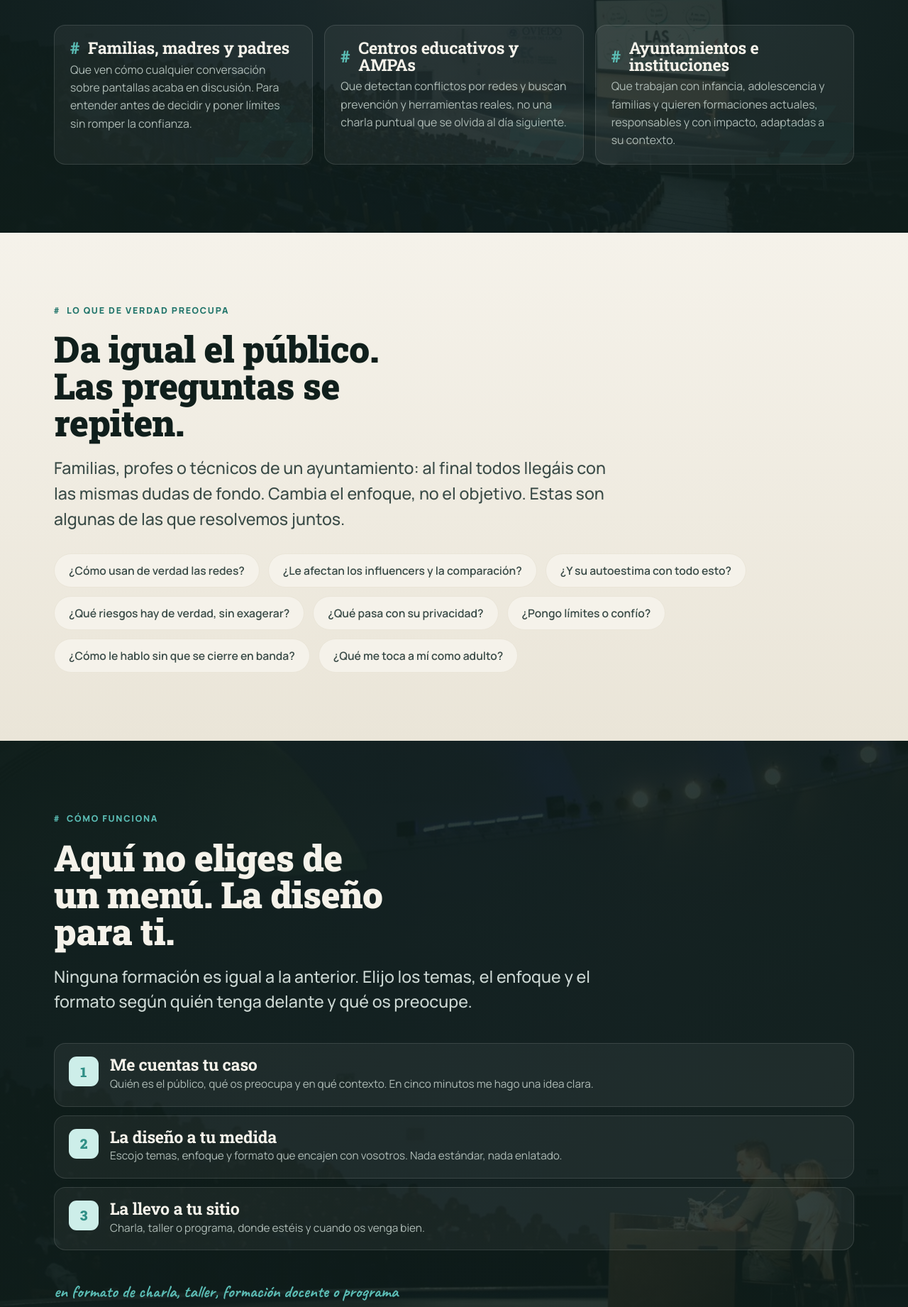
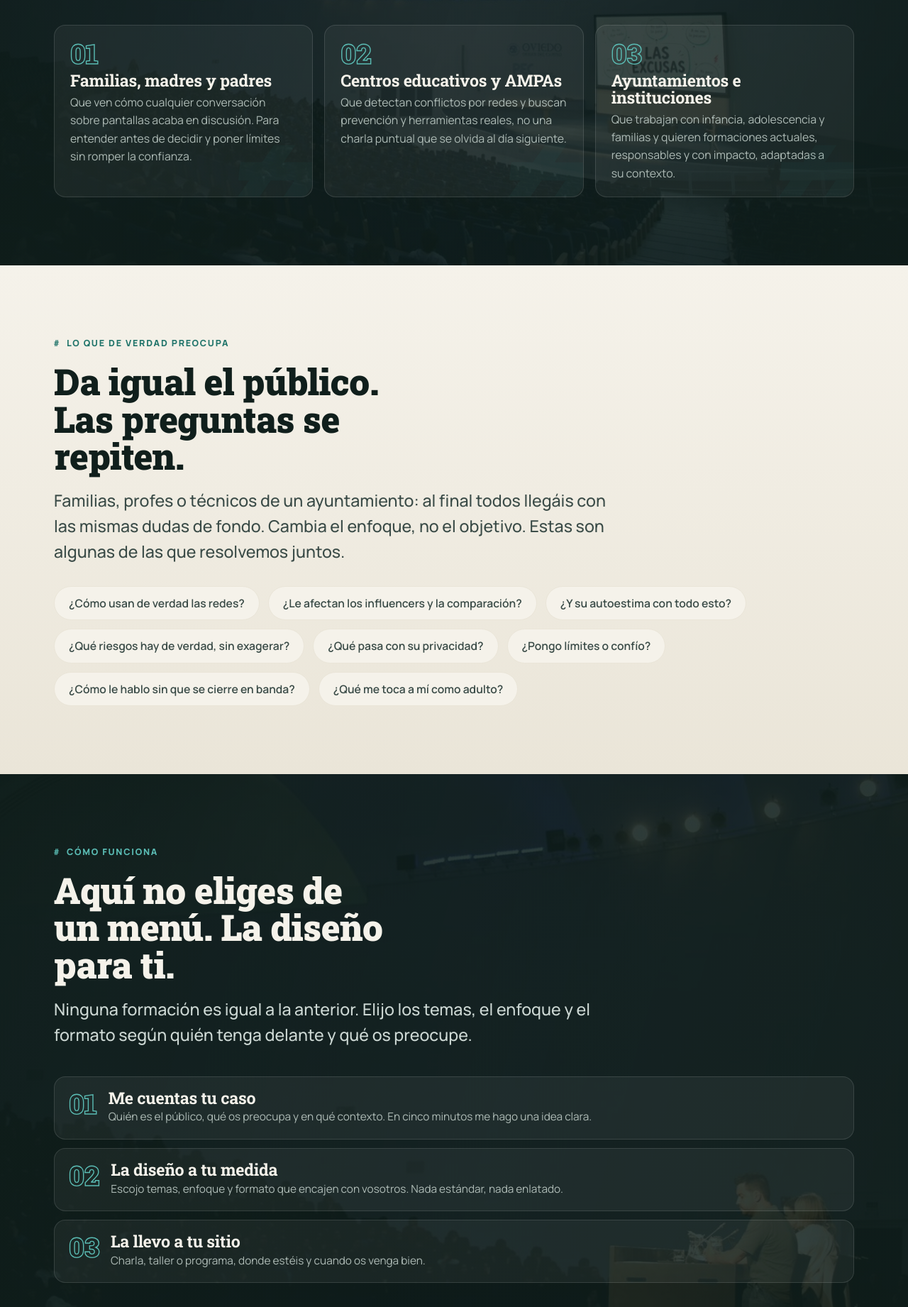
Before and after one commit to rubencandasmarketing-gif/rubencandasmarketing-gif.github.io, a plain HTML site: page formacion.html in a window 1280 px wide. Shown: the part 2071-3913 px from the top of the page at 71% size. Drawn offline with Linux system fonts and the light colour scheme.

Commit message:
formacion: rediseno de iconos-chip por numeros de contorno (Fase 2 visual)
Quita los recuadros/chips .ic. Pasos de 'Como funciona' y tarjetas de publicos
usan un numero grande en Roboto Slab 900 con relleno transparente y
-webkit-text-stroke en var(--teal) (con fallback @supports a teal solido).
Publicos numerados 01/02/03 (sustituyen el simbolo #). Sin tocar textos, enlaces,
formularios ni scripts.

Co-Authored-By: Claude Opus 4.8 <noreply@anthropic.com>

```diff
--- a/formacion.html
+++ b/formacion.html
@@ -279,8 +279,11 @@ body::before{
 .form-note{display:inline-block;font-family:'Caveat',cursive;font-weight:700;color:var(--teal-deep);font-size:1.35rem;transform:rotate(-1deg);margin-bottom:8px}
 .pubs{margin-top:32px;display:flex;flex-direction:column;gap:12px}
 .pub{display:flex;gap:16px;align-items:flex-start;background:var(--paper);border-radius:var(--r);padding:18px 20px;border:1.5px solid var(--paper-2)}
-.pub .ic{flex:0 0 42px;height:42px;border-radius:11px;background:var(--teal-soft);display:flex;align-items:center;justify-content:center;
-  font-family:'Roboto Slab',serif;font-weight:900;color:var(--teal-deep);font-size:1.2rem}
+/* Numeros de acento en contorno (pasos y publicos) - sin chip */
+.pub .ic,.pub3-num{font-family:'Roboto Slab',serif;font-weight:900;font-size:2.4rem;line-height:1;color:var(--teal)}
+@supports (-webkit-text-stroke:1px red){.pub .ic,.pub3-num{color:transparent;-webkit-text-stroke:1.4px var(--teal)}}
+.pub .ic{flex:0 0 auto}
+.pub3-num{display:block;margin-bottom:var(--sp-1)}
 .pub h3{font-size:var(--step-1);font-weight:700}
 .pub p{color:#4a5b57;font-size:.96rem;margin-top:3px;line-height:1.6}
 .media.tall{aspect-ratio:3/4}
@@ -455,17 +458,20 @@ footer{background:var(--ink);color:#8fa39d;padding:56px 26px 28px;font-size:.92r
     <p class="page-intro reveal">Trabajo con quien acompaña a los adolescentes en su día a día. Estos son los públicos con los que más me muevo.</p>
     <div class="pub3">
       <div class="svc-item reveal">
-        <h3><span class="hx">#</span> Familias, madres y padres</h3>
+        <span class="pub3-num" aria-hidden="true">01</span>
+        <h3>Familias, madres y padres</h3>
         <p>Que ven cómo cualquier conversación sobre pantallas acaba en discusión. Para entender antes de decidir y poner límites sin romper la confianza.</p>
         <span class="svc-ghost"></span>
       </div>
       <div class="svc-item reveal">
-        <h3><span class="hx">#</span> Centros educativos y AMPAs</h3>
+        <span class="pub3-num" aria-hidden="true">02</span>
+        <h3>Centros educativos y AMPAs</h3>
         <p>Que detectan conflictos por redes y buscan prevención y herramientas reales, no una charla puntual que se olvida al día siguiente.</p>
         <span class="svc-ghost"></span>
       </div>
       <div class="svc-item reveal">
-        <h3><span class="hx">#</span> Ayuntamientos e instituciones</h3>
+        <span class="pub3-num" aria-hidden="true">03</span>
+        <h3>Ayuntamientos e instituciones</h3>
         <p>Que trabajan con infancia, adolescencia y familias y quieren formaciones actuales, responsables y con impacto, adaptadas a su contexto.</p>
         <span class="svc-ghost"></span>
       </div>
@@ -497,9 +503,9 @@ footer{background:var(--ink);color:#8fa39d;padding:56px 26px 28px;font-size:.92r
     <h2 class="reveal">Aquí no eliges de un menú. La diseño para ti.</h2>
     <p class="page-intro reveal">Ninguna formación es igual a la anterior. Elijo los temas, el enfoque y el formato según quién tenga delante y qué os preocupe.</p>
     <div class="pubs" style="margin-top:40px">
-      <div class="pub reveal"><span class="ic">1</span><div><h3>Me cuentas tu caso</h3><p>Quién es el público, qué os preocupa y en qué contexto. En cinco minutos me hago una idea clara.</p></div></div>
-      <div class="pub reveal"><span class="ic">2</span><div><h3>La diseño a tu medida</h3><p>Escojo temas, enfoque y formato que encajen con vosotros. Nada estándar, nada enlatado.</p></div></div>
-      <div class="pub reveal"><span class="ic">3</span><div><h3>La llevo a tu sitio</h3><p>Charla, taller o programa, donde estéis y cuando os venga bien.</p></div></div>
+      <div class="pub reveal"><span class="ic" aria-hidden="true">01</span><div><h3>Me cuentas tu caso</h3><p>Quién es el público, qué os preocupa y en qué contexto. En cinco minutos me hago una idea clara.</p></div></div>
+      <div class="pub reveal"><span class="ic" aria-hidden="true">02</span><div><h3>La diseño a tu medida</h3><p>Escojo temas, enfoque y formato que encajen con vosotros. Nada estándar, nada enlatado.</p></div></div>
+      <div class="pub reveal"><span class="ic" aria-hidden="true">03</span><div><h3>La llevo a tu sitio</h3><p>Charla, taller o programa, donde estéis y cuando os venga bien.</p></div></div>
     </div>
     <p class="fmt-label reveal">en formato de charla, taller, formación docente o programa</p>
     <div class="chain reveal" style="margin-top:20px">
```
